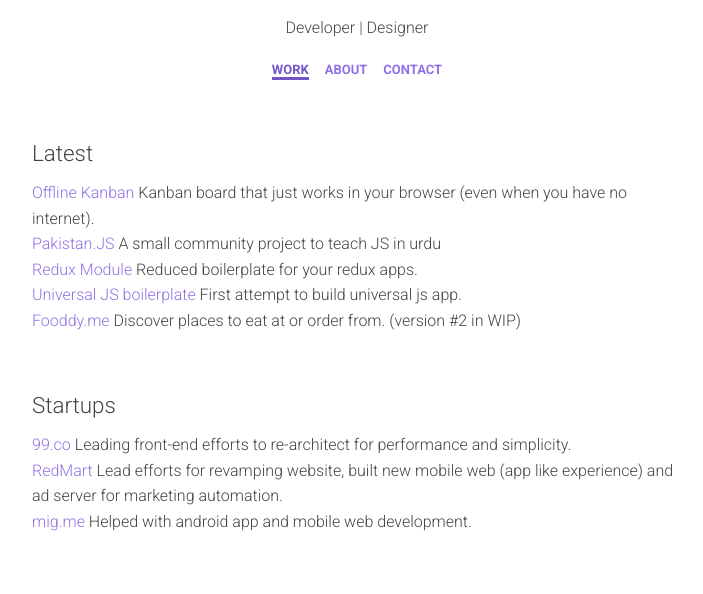
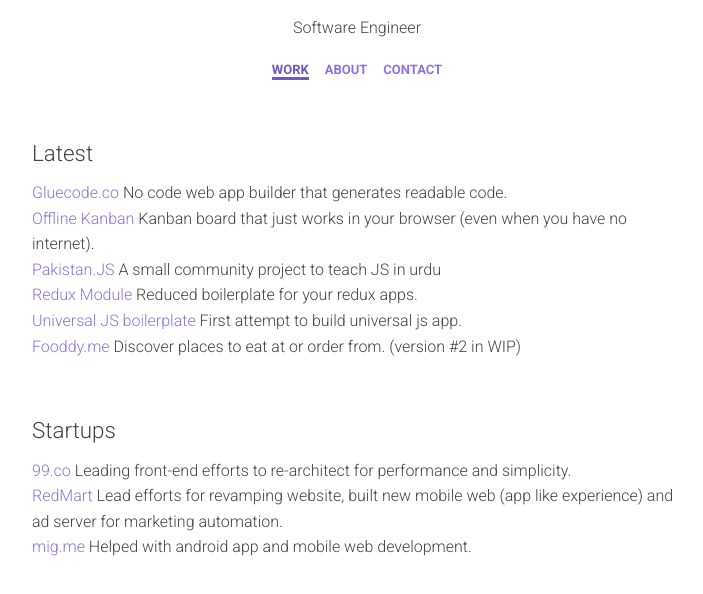
Before and after one commit to sarmadsangi/sarmadsangi.github.io, a website: page index.html in a window 1280 px wide. Shown: the part 220-814 px from the top of the page, without its empty margins (283-986 px from the left). Drawn offline with Linux system fonts and the light colour scheme.

Commit message:
Update index.html

```diff
--- a/index.html
+++ b/index.html
@@ -18,13 +18,15 @@
         <img class='profile' src='me.jpg' />
       </a>
       <h1>Sarmad Sangi</h1>
-      <p>Developer | Designer</p>
+      <p>Software Engineer</p>
       <a class="active" href="/work">Work</a>
       <a href="/about">About</a>
       <a href="contact">Contact</a>
       <div class="content">
         <h3>Latest</h3>
         <p>
+          <a target="_blank" href="https://gluecode.co">Gluecode.co</a> No code web app builder that generates readable code.
+          <br />
           <a target="_blank" href="https://github.com/sarmadsangi/offline-kanban">Offline Kanban</a> Kanban board that just works in your browser (even when you have no internet).
           <br />
           <a target="_blank" href="http://pakistanjs.com">Pakistan.JS</a> A small community project to teach JS in urdu
```
